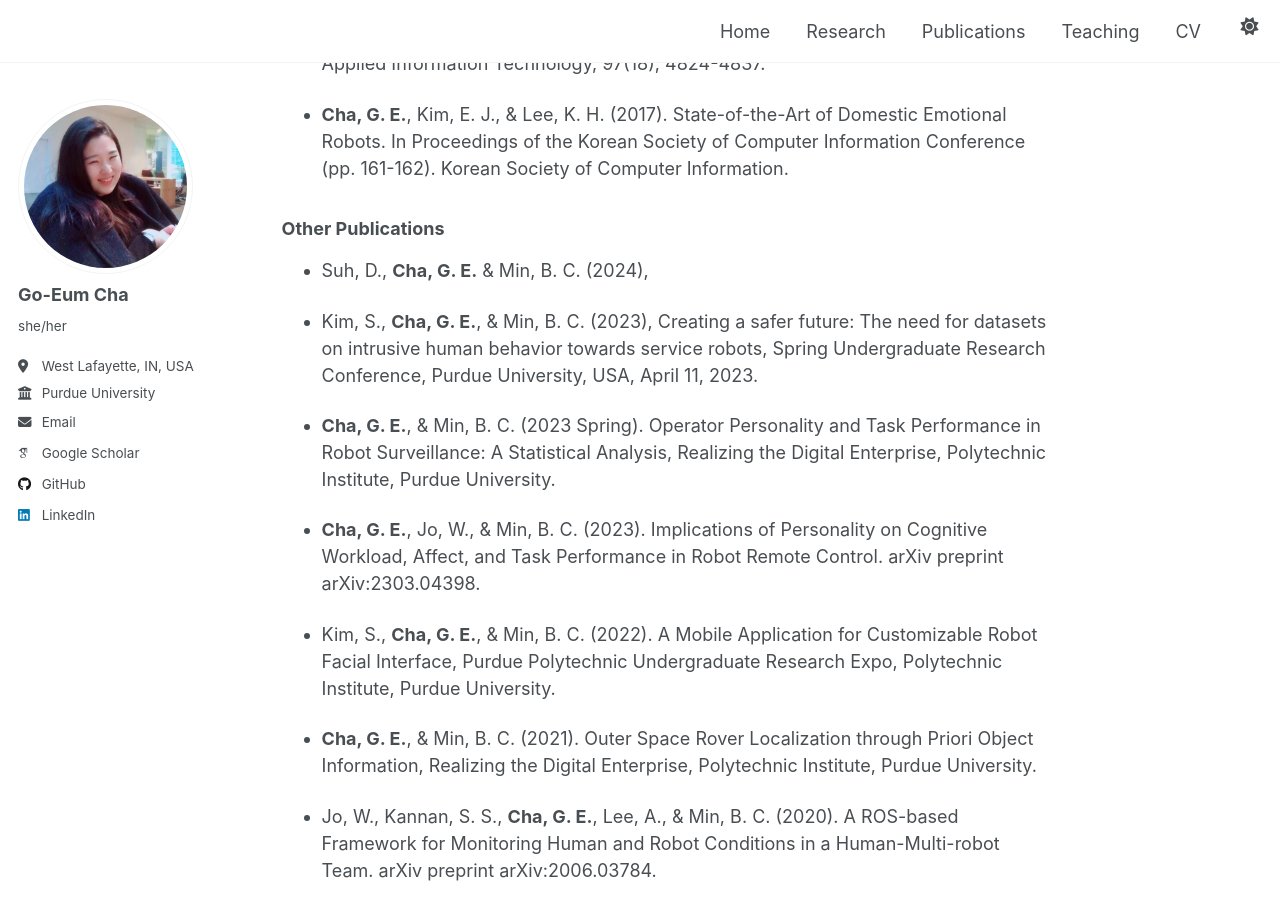
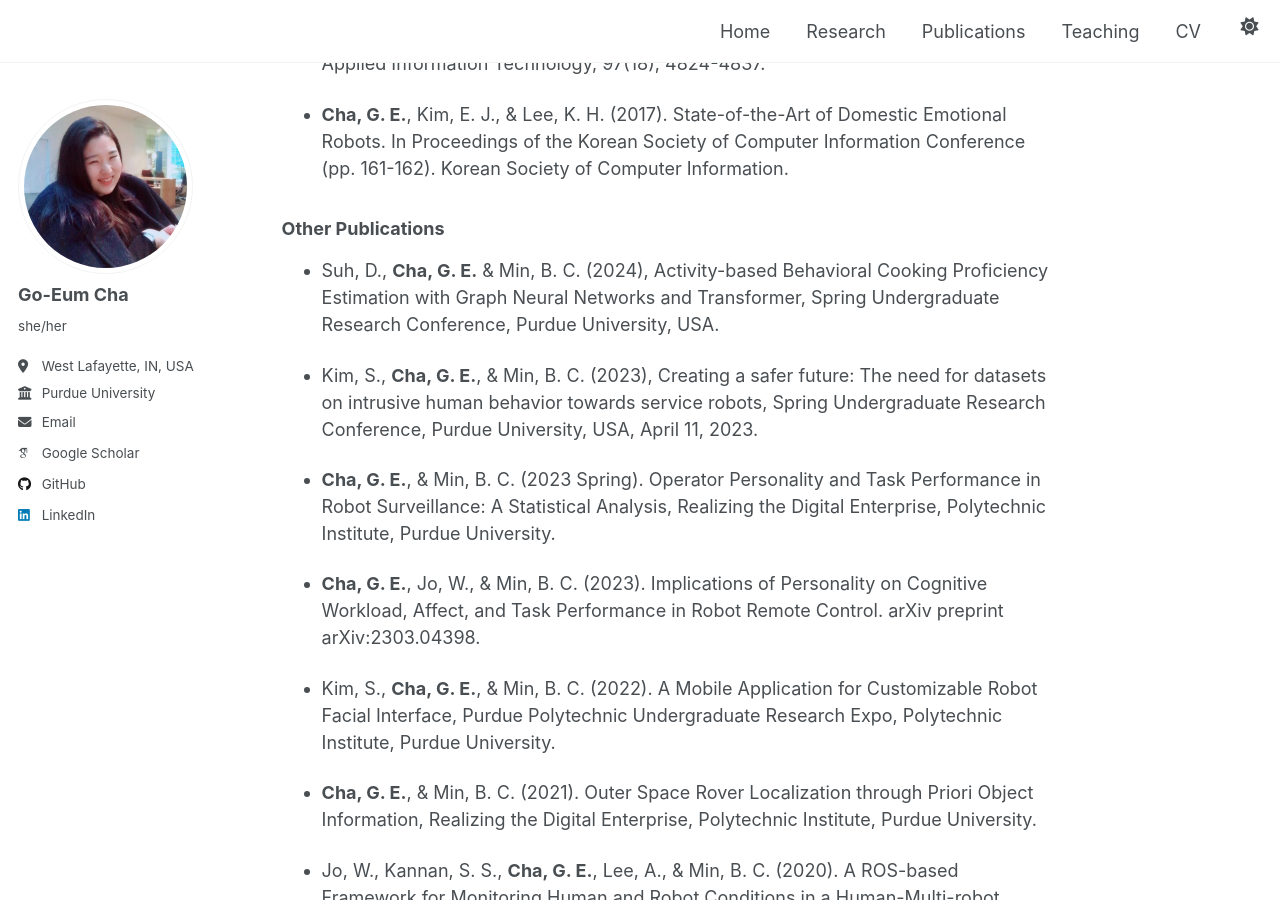
Before and after one commit to chagom/chagom.github.io, a Jekyll site: the page built from _pages/publications.md, in a window 1280 px wide and 900 px high, scrolled down 980 px. Built offline with Jekyll 4.4.1, drawn with Linux system fonts in a browser that asks for light colours; some web fonts are replaced.

Commit message:
poster fixed

```diff
--- a/_pages/publications.md
+++ b/_pages/publications.md
@@ -28,7 +28,8 @@ A full list of peer-reviewed publications is available on [Google Scholar](https
 
 ### Other Publications
 
-- Suh, D., **Cha, G. E.** & Min, B. C. (2024),
+- Suh, D., **Cha, G. E.** & Min, B. C. (2024), Activity-based Behavioral Cooking
+Proficiency Estimation with Graph Neural Networks and Transformer, Spring Undergraduate Research Conference, Purdue University, USA.
 
 - Kim, S., **Cha, G. E.**, & Min, B. C. (2023), Creating a safer future: The need for datasets on intrusive human behavior towards service robots, Spring Undergraduate Research Conference, Purdue University, USA, April 11, 2023.
 
```
